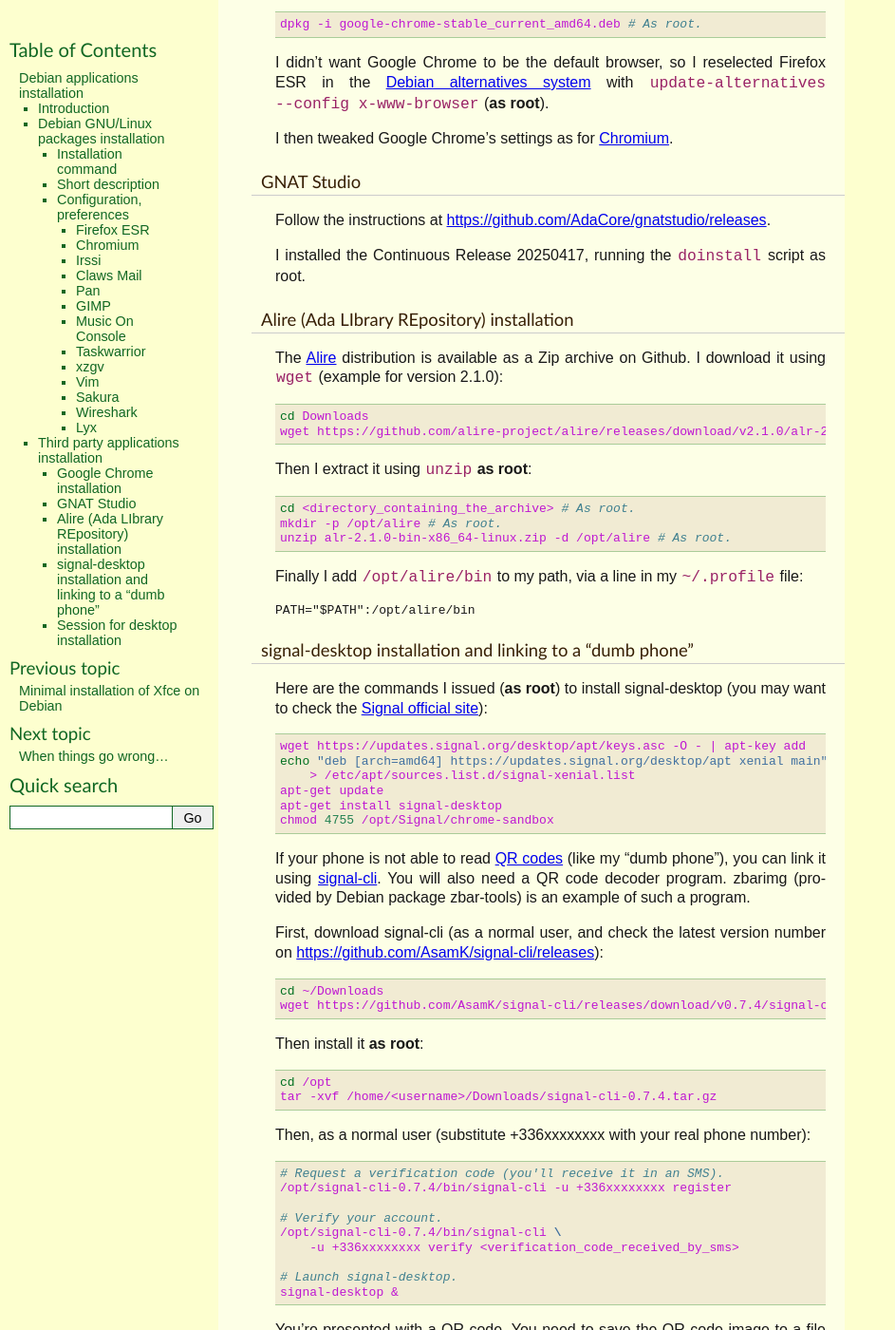
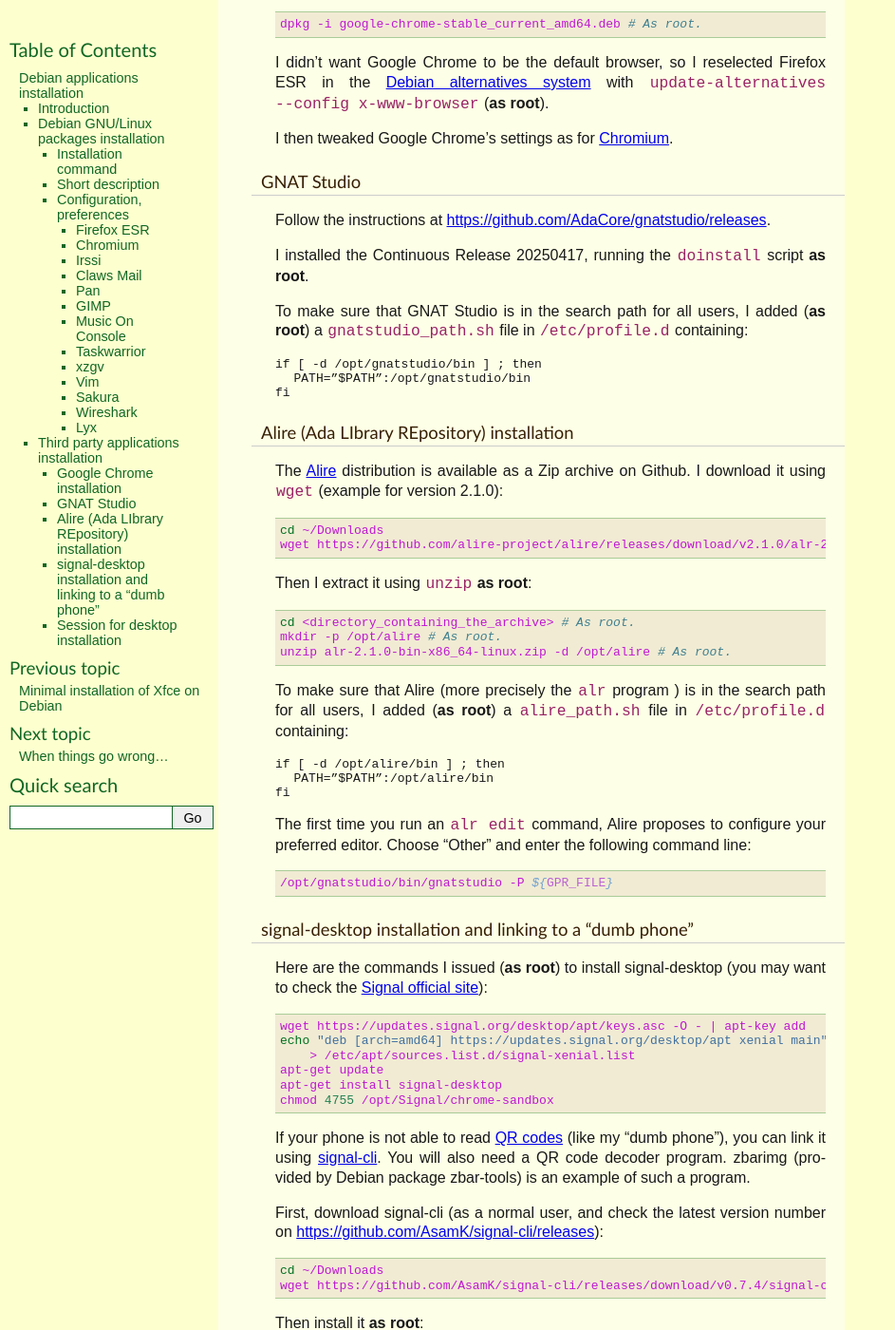
Before and after one commit to thierr26/thierr26_personal_notes_sphinx_sources, a Sphinx documentation site: the page built from source/debian_apps_install.rst, in a window 1280 px wide and 1400 px high, scrolled down 8843 px. Shown: the whole window at 95% size, without its empty margins (0-943 px from the left). Built offline with Sphinx 7.4.7, drawn with Linux system fonts in a browser that asks for light colours.

Commit message:
Improve the GNAT Studio and Alire sections

```diff
--- a/source/debian_apps_install.rst
+++ b/source/debian_apps_install.rst
@@ -670,11 +670,19 @@
 
 .. index::
   single: GNAT Studio
+  single: /etc/profile.d
 
 Follow the instructions at https://github.com/AdaCore/gnatstudio/releases.
 
 I installed the Continuous Release 20250417, running the ``doinstall`` script
-as root.
+**as root**.
+
+To make sure that GNAT Studio is in the search path for all users, I added
+(**as root**) a ``gnatstudio_path.sh`` file in ``/etc/profile.d`` containing:
+
+| if [ -d /opt/gnatstudio/bin ] ; then
+|     PATH="$PATH":/opt/gnatstudio/bin
+| fi
 
 
 Alire (Ada LIbrary REpository) installation
@@ -682,12 +690,12 @@
 
 .. index::
   single: Alire (Ada LIbrary REpository)
-  single: ~/.profile
+  single: /etc/profile.d
 
 The `Alire <https://alire.ada.dev/>`_ distribution is available as a Zip
 archive on Github. I download it using ``wget`` (example for version 2.1.0)::
 
-  cd Downloads
+  cd ~/Downloads
   wget https://github.com/alire-project/alire/releases/download/v2.1.0/alr-2.1.0-bin-x86_64-linux.zip
 
 Then I extract it using ``unzip`` **as root**::
@@ -696,10 +704,18 @@
   mkdir -p /opt/alire # As root.
   unzip alr-2.1.0-bin-x86_64-linux.zip -d /opt/alire # As root.
 
-Finally I add ``/opt/alire/bin`` to my path, via a line in my ``~/.profile``
-file:
+To make sure that Alire (more precisely the ``alr`` program ) is in the search
+path for all users, I added (**as root**) a ``alire_path.sh`` file in
+``/etc/profile.d`` containing:
 
-| PATH=\"$PATH\":/opt/alire/bin
+| if [ -d /opt/alire/bin ] ; then
+|     PATH="$PATH":/opt/alire/bin
+| fi
+
+The first time you run an ``alr edit`` command, Alire proposes to configure
+your preferred editor. Choose "Other" and enter the following command line::
+
+  /opt/gnatstudio/bin/gnatstudio -P ${GPR_FILE}
 
 
 signal-desktop installation and linking to a "dumb phone"
```
